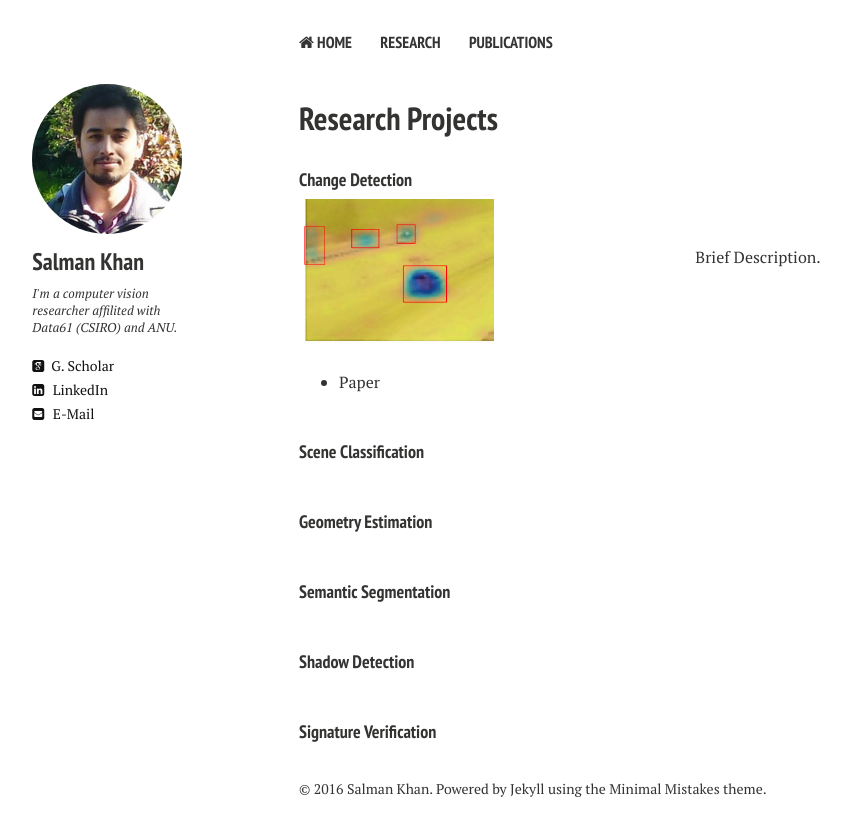
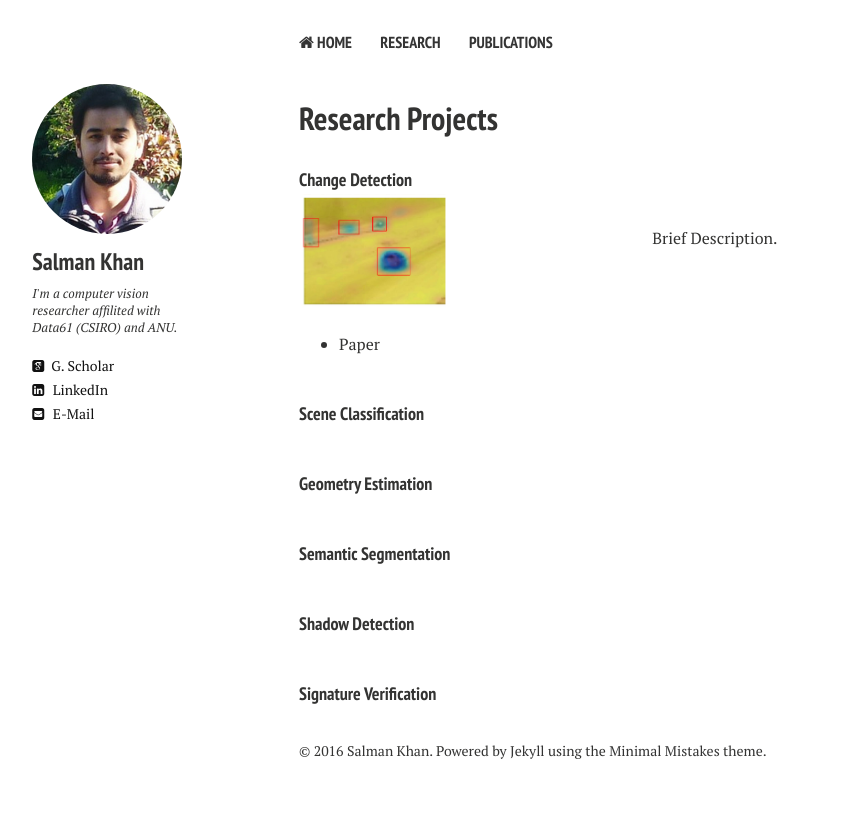
Before and after one commit to awaisrauf/salman-h-khan.github.io, a Jekyll site: the page built from research.md, in a window 1280 px wide. Shown: the top 836 px of the page, without its empty margins (21-872 px from the left). Built offline with Jekyll 4.4.1, drawn with Linux system fonts in a browser that asks for light colours; nearby versions of some CDN libraries.

Commit message:
Update research.html

```diff
--- a/_layouts/research.html
+++ b/_layouts/research.html
@@ -88,7 +88,7 @@
 <!-------------------------------------------------------------------------------------------->
 <h4 style="margin-bottom:0px;padding-top:10px;">Change Detection</h4>
 <table class="imgtable"><tr><td>
-<a href="../images/ChangeDetection.JPG"><img src="../images/ChangeDetection.JPG" alt="alt text" width="200px" height="150px" /></a>&nbsp;</td>
+<a href="../images/ChangeDetection.JPG"><img src="../images/ChangeDetection.JPG" alt="alt text" width="150px" height="120px" /></a>&nbsp;</td>
 <td align="left"><p>Brief Description. </p>
 </td></tr></table>
 <ul>
```
